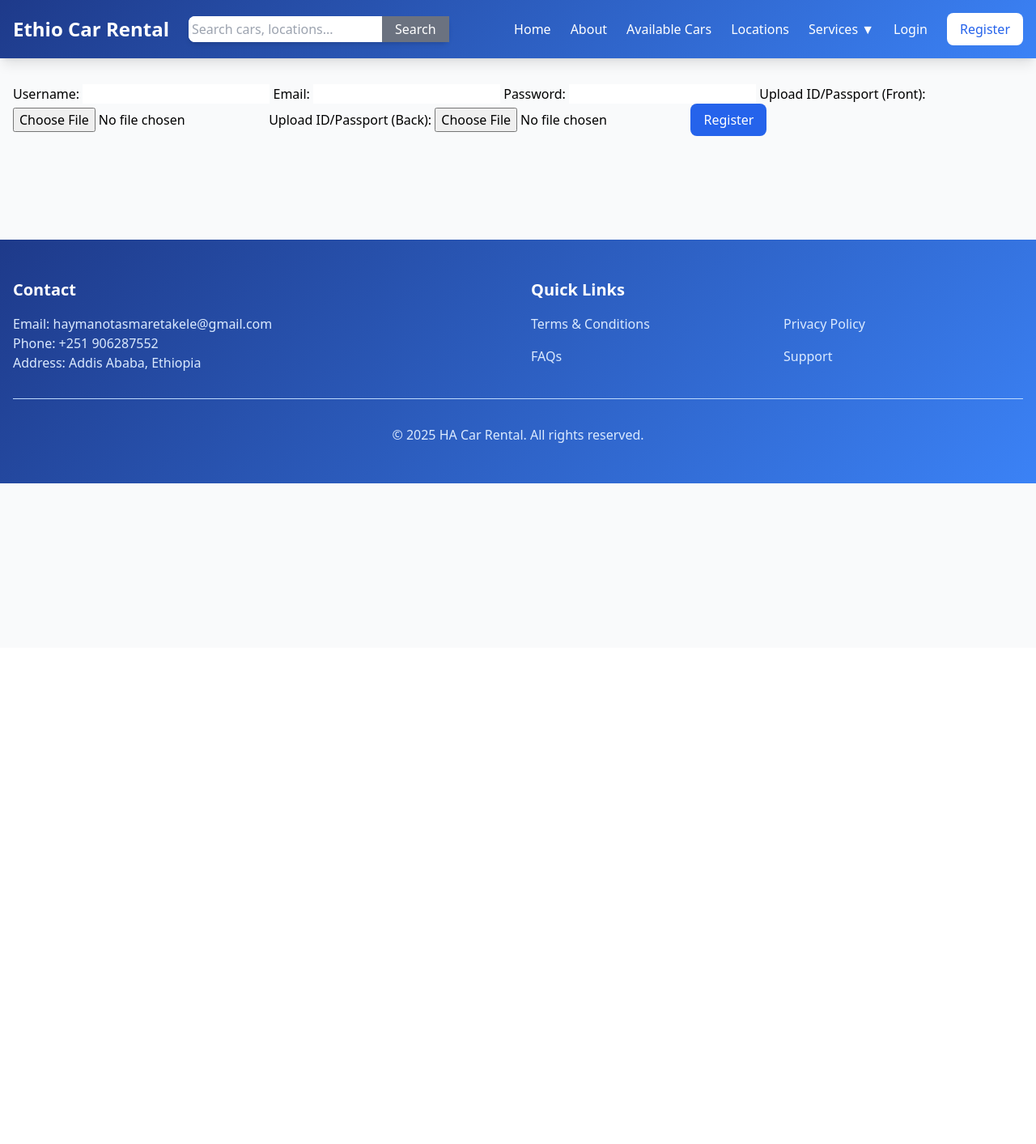
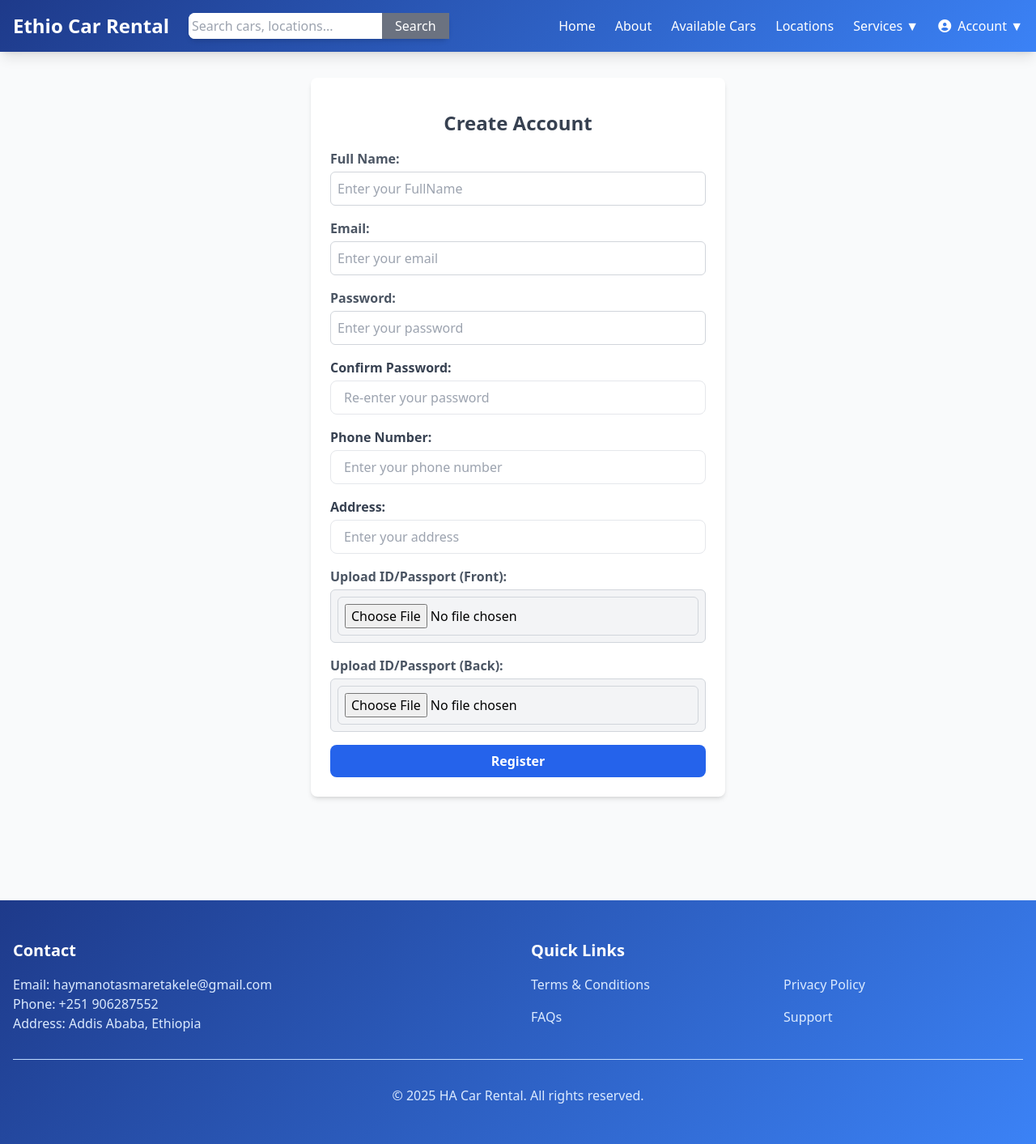
Before and after one commit to practicmakesperfact/Car-rental-system, a Django app: page /register/ in a window 1280 px wide. Shown: the whole page at 81% size. Before the commit the page ends 597 px from the top, so only its background shows below. Run offline with Django 5.2, Linux system fonts and the light colour scheme; some libraries are stand-ins or nearby versions.

Commit message:
add security mechanizmes and payment methods

```diff
--- a/rental/forms.py
+++ b/rental/forms.py
@@ -1,5 +1,10 @@
+import pytesseract
+import cv2
+from PIL import Image #(PLI=Python Imaging Library)
 from django import forms
+from django.core.exceptions import ValidationError
 from .models import Booking,Review, CustomProfile ,User
+from django.contrib.auth.models import User
 
 
 class BookingForm(forms.ModelForm):
@@ -30,29 +35,60 @@ class ReviewForm(forms.ModelForm):
                 'placeholder': 'Write your review here...'
             }),
         }
-
+# set tesseract OCR path(windows only)
+pytesseract.pytesseract.tesseract_cmd = r'C:\Program Files\Tesseract-OCR\tesseract.exe'
 class RegistrationForm(forms.ModelForm):
-    username = forms.CharField(max_length=150, required=True)
+    username = forms.CharField(max_length=150, required=True,label='Full Name')
     email = forms.EmailField(required=True)
-    password = forms.CharField(widget=forms.PasswordInput)
-    confirm_password = forms.CharField(widget=forms.PasswordInput)
+    password = forms.CharField(widget=forms.PasswordInput,required=True)
+    confirm_password = forms.CharField(widget=forms.PasswordInput,required=True)
     phone_number = forms.CharField(max_length=15, required=True)
     address = forms.CharField(max_length=200, required=True)
     id_front = forms.ImageField(required=True,label='Upload ID/passport front page')
     id_back = forms.ImageField(required=True,label='Upload ID/passport back page')
+    is_passport_name = forms.CharField(max_length=100, required=True,label='Name on ID/Passport')
     class Meta:
         model = User
         fields = ['username', 'email', 'password']
 
+    def extract_text_from_image(self, image_file):
+        """ extract text from the uploaded image using OCR"""
+        image = Image.open(image_file)
+        extracted_text = pytesseract.image_to_string(image)
+        return extracted_text.lower()
+
+    def clean(self):
+        """ custom validation for password and confirm password """
+        cleaned_data = super().clean()
+        username = cleaned_data.get('username', '').strip().lower()
+        # extract text from ID/passport back and front images
+        id_front_text = self.extract_text_from_image(cleaned_data.get('id_front'))
+        id_back_text = self.extract_text_from_image(cleaned_data.get('id_back'))
+
+        # check if the name contains  the I full name(username)
+        if username not in id_front_text and username not in id_back_text:
+            raise forms.ValidationError("Name on ID/Passport does not match the name on the form.")
+
+       # check if password matches
+        password = cleaned_data.get('password')
+        confirm_password = cleaned_data.get('confirm_password')
+        if password and confirm_password and password != confirm_password:
+            raise forms.ValidationError("Passwords do not match. Try again.")
+        return cleaned_data
+
     def save(self,commit=True):
+        """ save the user and create a custom profile """
         user = super().save(commit=False)
         user.set_password(self.cleaned_data['password'])
         if commit:
             user.save()
             CustomProfile.objects.create(
                 user=user,
+                phone_number=self.cleaned_data['phone_number'],
+                address=self.cleaned_data['address'],
                 id_front=self.cleaned_data['id_front'],
                 id_back=self.cleaned_data['id_back'],
+                is_passport_name=self.cleaned_data['is_passport_name']
 
             )
         return user
--- a/rental/templates/rental/base.html
+++ b/rental/templates/rental/base.html
@@ -5,9 +5,13 @@
     <meta name="viewport" content="width=device-width, initial-scale=1.0">
     <title>Ethio Car Rental</title>
     <script src="https://cdn.tailwindcss.com"></script>
+    <link rel="stylesheet" href="https://cdnjs.cloudflare.com/ajax/libs/font-awesome/6.2.1/css/all.min.css"
+    integrity="sha512-MV7K8+y+gLIBoVD59lQIYicR65iaqukzvf/nwasF0nqhPay5w/9lJmVM2hMDcnK1OnMGCdVK+iQrJ7lzPJQd1w=="
+    crossorigin="anonymous" referrerpolicy="no-referrer" />
     <link href="https://cdn.jsdelivr.net/npm/tailwindcss@2.2.19/dist/tailwind.min.css" rel="stylesheet">
     <link rel="stylesheet" href="https://cdnjs.cloudflare.com/ajax/libs/aos/2.3.4/aos.css">
     <script src="https://cdnjs.cloudflare.com/ajax/libs/aos/2.3.4/aos.js"></script>
+
     <style>
         .gradient-bg {
             background: linear-gradient(135deg, #1e3a8a 0%, #3b82f6 100%);
@@ -92,14 +96,30 @@
                         </div>
                     </div>
 
-                    {% if user.is_authenticated %}
-                        <a href="{% url 'rental_history' %}" class="side-nav-link">My Rentals</a>
 
-                        <a href="{% url 'register' %}" class="side-nav-link">Logout</a>
-                    {% else %}
-                        <a href="{% url 'login' %}" class="side-nav-link">Login</a>
-                        <a href="{% url 'register' %}" class="bg-white text-blue-600 px-4 py-2 rounded-lg hover:bg-blue-50 transition-colors duration-300">Register</a>
-                    {% endif %}
+                     <!-- Authentication Dropdown -->
+                <div class="relative group inline-block">
+                    <button class="side-nav-link flex items-center">
+                        <i class="fas fa-user-circle mr-2"></i> Account ▼
+                    </button>
+                    <div class="absolute left-0 dropdown-menu w-48">
+                        {% if user.is_authenticated %}
+                            <a href="{% url 'rental_history' %}" class="block px-4 py-2 text-gray-800 hover:bg-blue-50">
+                                <i class="fas fa-history mr-2"></i> My Rentals
+                            </a>
+                            <a href="{% url 'logout' %}" class="block px-4 py-2 text-gray-800 hover:bg-blue-50">
+                                <i class="fas fa-sign-out-alt mr-2"></i> Logout
+                            </a>
+                        {% else %}
+                            <a href="{% url 'register' %}" class="block px-4 py-2 text-gray-800 hover:bg-blue-50">
+                                <i class="fas fa-user-plus mr-2"></i> Sign Up
+                            </a>
+                            <a href="{% url 'login' %}" class="block px-4 py-2 text-gray-800 hover:bg-blue-50">
+                                <i class="fas fa-sign-in-alt mr-2"></i> Login
+                            </a>
+                        {% endif %}
+                    </div>
+                </div>
                 </div>
             </div>
         </div>
--- a/rental/templates/rental/book_car.html
+++ b/rental/templates/rental/book_car.html
@@ -62,7 +62,13 @@
                     class="btn-primary w-75 text-lg border rounded-lg px-6 py-1 text-center bg-blue-100 hover:bg-blue-200 flex " data-aos="zoom-in" data-aos-delay="200">
                 Confirm Booking
             </button>
+
         </form>
+
+
+
+    </div>
+</div>
     </div>
 </div>
 
--- a/rental/templates/rental/register.html
+++ b/rental/templates/rental/register.html
@@ -1,49 +1,74 @@
 {% extends 'rental/base.html' %}
 
 {% block content %}
-{% comment %} <div class="max-w-md mx-auto bg-white rounded-lg shadow-md p-6">
-    <h2 class="text-2xl font-bold mb-6 text-center">SignUp</h2>
 
-    <form method="POST" class="space-y-6 w-100 h-100">
-        {% csrf_token %}
-        <input type="text"     class="border outline-none p-1 w-full"name="username" placeholder="Username" required>
-        <input type="email"    class="border outline-none p-1 w-full" name="email" placeholder="Email" required>
-        <input type="password" class="border outline-none p-1 w-full"  name="password" placeholder="Password" required>
-        <input type="password" class="border outline-none p-1 w-full"  name="confirmPassword" placeholder="confirmPassword" required>
-        <button type="submit" class="border px-6 py-1 bg-red-600 rounded-xl hover:bg-red-500">Register</button>
-
-    </form>
-
-    <p class="mt-4 text-center text-gray-600">
-        Already have an account?
-        <a href="{% url 'login' %}" class="text-blue-600 hover:underline">Login</a>
-    </p>
-</div> {% endcomment %}
-<form method="POST" enctype="multipart/form-data">
+<form method="POST" enctype="multipart/form-data" class="max-w-lg mx-auto bg-white p-6 rounded-lg shadow-md space-y-4">
     {% csrf_token %}
-    <label>Username:</label>
-    {{ form.username }}
-
-    <label>Email:</label>
-    {{ form.email }}
-
-    <label>Password:</label>
-    {{ form.password }}
-
-    <label>Upload ID/Passport (Front):</label>
-    {{ form.id_front }}
-
-    <label>Upload ID/Passport (Back):</label>
-    {{ form.id_back }}
-
-    <button type="submit" class="bg-blue-600 text-white px-4 py-2 rounded-lg">Register</button>
-</form>
-
-{% if messages %}
-  {% for message in messages %}
-    <p style="color: red;">{{ message }}</p>
-  {% endfor %}
-{% endif %}
+    <h2 class="text-2xl font-bold text-center text-gray-700">Create Account</h2>
+    <div>
+      <label class="block text-gray-600 font-semibold mb-1">Full Name:</label>
+      <input type="text" name="username" class="w-full border border-gray-300 rounded-md p-2 focus:ring-2 focus:ring-blue-500 focus:border-blue-500 outline-none transition duration-300" placeholder="Enter your FullName">
+    </div>
 
 
+    <div>
+      <label class="block text-gray-600 font-semibold mb-1">Email:</label>
+      <input type="email" name="email" class="w-full border border-gray-300 rounded-md p-2 focus:ring-2 focus:ring-blue-500 focus:border-blue-500 outline-none transition duration-300" placeholder="Enter your email">
+    </div>
+
+    <div>
+      <label class="block text-gray-600 font-semibold mb-1">Password:</label>
+      <input type="password" name="password" class="w-full border border-gray-300 rounded-md p-2 focus:ring-2 focus:ring-blue-500 focus:border-blue-500 outline-none transition duration-300" placeholder="Enter your password">
+    </div>
+
+    <div>
+      <label class="block text-gray-700 font-semibold">Confirm Password:</label>
+      <input type="password" name="confirm_password" required
+          class="w-full px-4 py-2 mt-1 border rounded-lg focus:ring-2 focus:ring-blue-500 outline-none"
+          placeholder="Re-enter your password">
+  </div>
+
+  <div>
+    <label class="block text-gray-700 font-semibold">Phone Number:</label>
+    <input type="text" name="phone_number" required
+        class="w-full px-4 py-2 mt-1 border rounded-lg focus:ring-2 focus:ring-blue-500 outline-none"
+        placeholder="Enter your phone number">
+</div>
+
+<div>
+  <label class="block text-gray-700 font-semibold">Address:</label>
+  <input type="text" name="address" required
+      class="w-full px-4 py-2 mt-1 border rounded-lg focus:ring-2 focus:ring-blue-500 outline-none"
+      placeholder="Enter your address">
+</div>
+
+    <div>
+      <label class="block text-gray-600 font-semibold mb-1">Upload ID/Passport (Front):</label>
+      <div class="border border-gray-300 rounded-md p-2 bg-gray-100">
+        <input type="file" name="id_front" class="w-full border border-gray-300 rounded-md p-2 bg-gray-100 focus:ring-2 focus:ring-blue-500 focus:border-blue-500 outline-none transition duration-300">
+      </div>
+
+    </div>
+   <div>
+      <label class="block text-gray-600 font-semibold mb-1">Upload ID/Passport (Back):</label>
+      <div class="border border-gray-300 rounded-md p-2 bg-gray-100">
+        <input type="file" name="id_back" class="w-full border border-gray-300 rounded-md p-2 bg-gray-100 focus:ring-2 focus:ring-blue-500 focus:border-blue-500 outline-none transition duration-300">
+
+      </div>
+   </div>
+
+    <button type="submit" class="w-full bg-blue-600 text-white font-semibold px-4 py-2 rounded-lg hover:bg-blue-700 transition duration-300 ">
+       Register
+    </button>
+
+{% comment %} error message {% endcomment %}
+{% if messages %}
+
+  <div class="mt-4 text-center">
+    {% for message in messages %}
+          <p class="text-red-500 text-sm">{{ message }}</p>
+    {% endfor %}
+  </div>
+{% endif %}
+</form>
 {% endblock %}
--- a/rental/urls.py
+++ b/rental/urls.py
@@ -2,10 +2,16 @@ from django.urls import path
 from . import views
 
 urlpatterns = [
-    path('', views.home, name='home'),
+    # authentications urls
+     path('', views.user_login, name='login'),
+    path('register', views.register, name='register'),
+    path('logout/', views.user_logout, name='logout'),
+
+    path('home', views.home, name='home'),
     path('cars/', views.car_list, name='car_list'),
     path('car/<int:car_id>/', views.car_detail, name='car_detail'),
     path('car/<int:car_id>/book/', views.book_car, name='book_car'),
+     path('booking/<int:booking_id>/confirm/', views.confirm_booking, name='confirm_booking'),
     path('rental-history/', views.rental_history, name='rental_history'),
     path('about/', views.about, name='about'),
     path('locations/', views.locations, name='locations'),
@@ -14,13 +20,9 @@ urlpatterns = [
     path('cars/<int:car_id>/add_review/', views.add_review, name='add_review'),
     path('rentals/<str:category>/', views.rental_list, name='rental_list'),
     path("services/", views.services, name="services"),
-#     path('profile/', views.profile, name='profile'),
-#     path('reviews/', views.reviews_list, name='reviews_list'),
-#     path('location/', views.location_list, name='location_list'),
-#     path('payment/', views.payment, name='payment'),
-
-# authentications urls
-    path('register/', views.register, name='register'),
-    path('login/', views.user_login, name='login'),
-    path('logout/', views.user_logout, name='logout'),
+    # path('profile/', views.profile, name='profile'),
+    # path('reviews/', views.reviews, name='reviews'),
+    path('location/', views.locations, name='locations'),
+    path('payment/process/<int:booking_id>', views.process_payment, name='process_payment'),
+    path('payment/verify/', views.verify_payment, name='verify_payment'),
 ]
--- a/rental/views.py
+++ b/rental/views.py
@@ -1,10 +1,11 @@
+import requests
 from django.shortcuts import render, redirect, get_object_or_404
 from django.contrib.auth.decorators import login_required
 from django.contrib.auth import login, authenticate,logout
 from django.contrib.auth.models import User
 from django.contrib import messages
 from django.contrib.auth.forms import UserCreationForm
-from .models import Car, Booking, CustomProfile, Reward
+from .models import Car, Booking, CustomProfile, Reward,Payment
 from .forms import BookingForm, ReviewForm
 from datetime import datetime
 from decimal import Decimal
@@ -58,10 +59,17 @@ def book_car(request, car_id):
     if request.method == 'POST':
         start_date = datetime.strptime(request.POST['start_date'], '%Y-%m-%d').date()
         end_date = datetime.strptime(request.POST['end_date'], '%Y-%m-%d').date()
+
+        #ensure valid dates selections
+        if start_date >=end_date:
+            return render(request,'rental/booking_car.html',{
+                'car':car,
+                'error_message': 'Invalid date selection. End date must be after start date.'
+            })
         days = (end_date - start_date).days + 1
         total_price = car.price_per_day * Decimal(days)
 
-        booking = Booking.objects.create(
+        Booking.objects.create(
             user=request.user,
             car=car,
             start_date=start_date,
@@ -72,7 +80,7 @@ def book_car(request, car_id):
         car.save()
         messages.success(request, 'Car booked successfully!')
         return redirect('rental_history')
-    return render(request, 'rental/book_car.html', {'car': car})
+    return render(request, 'rental/book_car.html', {'car': car,})
 
 @login_required
 
@@ -158,25 +166,13 @@ def register(request):
            messages.success(request, 'Registration successful. Welcome!')
            return redirect('home')
         else:
-            messages.error(request, 'Registration failed. Please check your input.')
-            return redirect('register')
+            messages.error(request, 'ID verfication failed. Please upload a valid ID/passport.')
+            # return redirect('register')
 
     else:
         form = RegistrationForm()
     return render(request, 'rental/register.html', {'form': form})
 
-
-
-
-    #     username = request.POST['username']
-    #     email = request.POST['email']
-    #     password = request.POST['password']
-    #     user = User.objects.create_user(username=username, email=email, password=password)
-    #     user.save()
-    #     messages.success(request, 'Account created successfully! You can now login.')
-    #     return redirect('login')
-
-    # return render(request, 'rental/register.html')
 def user_login(request):
     if request.method=='POST':
         username = request.POST['username']
@@ -223,3 +219,60 @@ def locations(request):
 def profile(request):
     profile = get_object_or_404(CustomProfile, user=request.user)
     return render(request, 'rental/profile.html', {'profile': profile})
+
+
+
+# Payment Processing
+CHAPA_API_KEY = "YOUR_API_KEY"
+CHAPA_BASE_URL = "https://api.chapa.co/v1/transaction/initialize"
+
+def process_payment(request, booking_id):
+    booking = get_object_or_404(Booking, id=booking_id)
+    amount = booking.total_price
+
+    payload = {
+        'amount': str(amount),
+        'currency': 'ETB',
+        'email': request.user.email,
+        'tx_ref': request.user.email,
+        'callback_url': request.build_absolute_uri("/payment/verify/"),
+        'return_url': request.build_absolute_uri("/payment/success/"),
+        'customization': {
+            'title': 'Ethio Car Rental Payment',
+            'description': f'Payment for booking ID: {booking.id}',
+        }
+    }
+
+    headers = {'Authorization': f'Bearer {CHAPA_API_KEY}', 'Content-Type': 'application/json'}
+    response = requests.post(CHAPA_BASE_URL, json=payload, headers=headers)
+    response_data = response.json()
+
+    if response_data.get('status') == 'success':
+        return redirect(response_data['data']['checkout_url'])
+
+    messages.error(request, 'Failed to process payment. Please try again.')
+    return redirect('rental_history')
+
+def verify_payment(request):
+    tx_ref = request.GET.get('tx_ref')
+    transaction_id = request.GET.get('transaction_id')
+
+    if not tx_ref or not transaction_id:
+        messages.error(request, 'Invalid payment verification request.')
+        return redirect('rental_history')
+
+    url = f"https://api.chapa.co/v1/transaction/verify/{transaction_id}"
+    headers = {'Authorization': f'Bearer {CHAPA_API_KEY}'}
+    response = requests.get(url, headers=headers)
+    data = response.json()
+
+    if data.get('status') == 'success':
+        payment = Payment.objects.filter(transaction_id=transaction_id).first()
+        if payment:
+            payment.status = 'completed'
+            payment.save()
+            messages.success(request, 'Payment successful! Your booking is confirmed.')
+            return redirect('rental_history')
+        messages.error(request, 'Payment verification failed.')
+
+    return redirect('rental_history')
--- a/requirements.txt
+++ b/requirements.txt
@@ -3,5 +3,4 @@ django-crispy-forms==2.1
 crispy-tailwind==0.5.0
 Pillow==10.2.0
 opencv-python==4.8.0.76
-numpy==1.25.2
-face-recognition==1.3.0
+pytesseract==0.3.8
```
Also changed, not shown: rental/models.py (+4 -4 lines), rental/templates/rental/payment_failed.html (added, +18 -0 lines), rental/templates/rental/payment_success.html (added, +15 -0 lines), rental/templates/rental/rental_history.html (+19 -1 lines), db.sqlite3, media/id_documents/Audi_A6.jpg (added), media/id_documents/Honda_Accord.jpg (added), rental/migrations/0016_alter_payment_payment_method_alter_payment_status_and_more.py (added).
